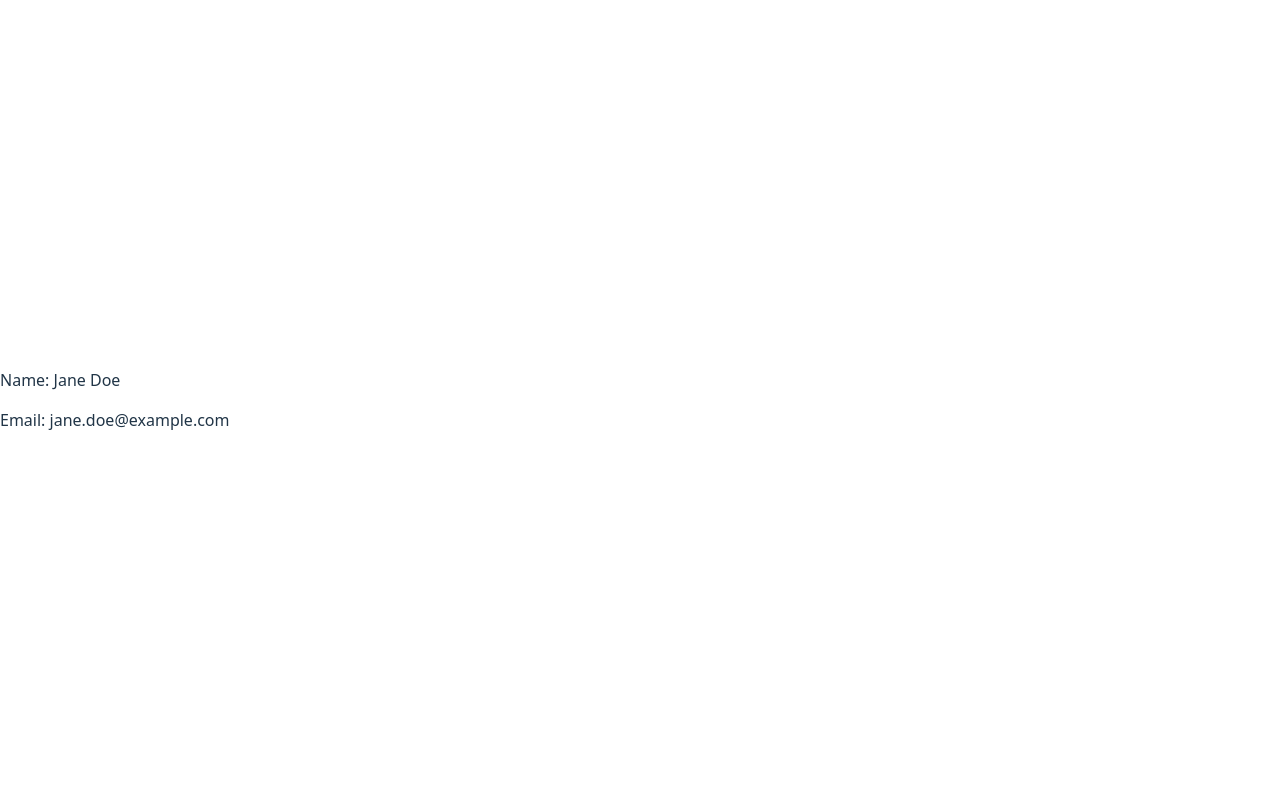
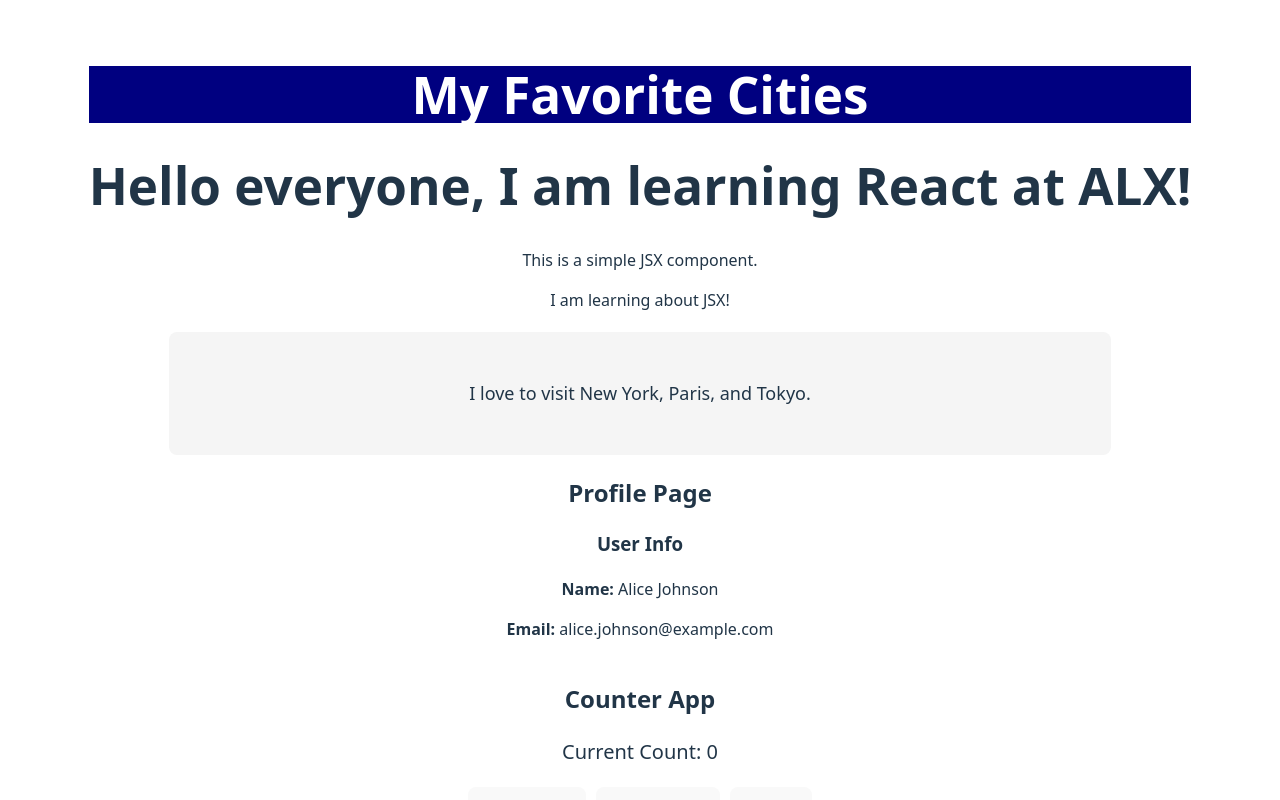
Before and after one commit to amanu212/alx-fe-reactjs, a React (Vite) app in the folder alx-react-app-new/: page / in a window 1280 px wide. Shown: the top 800 px of the page. Built offline with nearby package versions, Linux system fonts and the light colour scheme.

Commit message:
update commit

```diff
--- a/alx-react-app-new/src/App.jsx
+++ b/alx-react-app-new/src/App.jsx
@@ -1,17 +1,35 @@
 import React from 'react';
+import Header from './components/Header';
+import Footer from './components/Footer';
+import MainContent from './components/MainContent';
+import WelcomeMessage from './components/WelcomeMessage';
+import ProfilePage from './components/ProfilePage';
+import Counter from './components/Counter';
 import UserContext from './components/UserContext';
-import ProfilePage from './components/ProfilePage';
+import './App.css';
 
 function App() {
   const userData = {
-    name: "Jane Doe",
-    email: "jane.doe@example.com"
+    name: "Alice Johnson",
+    email: "alice.johnson@example.com"
   };
 
   return (
-    <UserContext.Provider value={userData}>
-      <ProfilePage />
-    </UserContext.Provider>
+    <>
+      <Header />
+      <WelcomeMessage />
+      <MainContent />
+
+      {/* Provide userData via Context API */}
+      <UserContext.Provider value={userData}>
+        <ProfilePage />
+      </UserContext.Provider>
+
+      {/* Clean, modular Counter */}
+      <Counter />
+
+      <Footer />
+    </>
   );
 }
 
--- a/alx-react-app-new/src/components/Counter.jsx
+++ b/alx-react-app-new/src/components/Counter.jsx
@@ -1,12 +1,12 @@
-// src/components/Counter.jsx
 import React, { useState } from 'react';
 
 function Counter() {
   const [count, setCount] = useState(0);
 
   return (
-    <div style={{ textAlign: 'center', marginTop: '30px' }}>
-      <p style={{ fontSize: '24px' }}>Current Count: {count}</p>
+    <div style={{ textAlign: 'center', marginTop: '40px' }}>
+      <h2>Counter App</h2>
+      <p style={{ fontSize: '20px' }}>Current Count: {count}</p>
       <button onClick={() => setCount(count + 1)}>Increment</button>
       <button onClick={() => setCount(count - 1)} style={{ margin: '0 10px' }}>Decrement</button>
       <button onClick={() => setCount(0)}>Reset</button>
--- a/alx-react-app-new/src/components/ProfilePage.jsx
+++ b/alx-react-app-new/src/components/ProfilePage.jsx
@@ -2,7 +2,12 @@ import React from 'react';
 import UserInfo from './UserInfo';
 
 function ProfilePage() {
-  return <UserInfo />;
+  return (
+    <div>
+      <h2>Profile Page</h2>
+      <UserInfo />
+    </div>
+  );
 }
 
 export default ProfilePage;
--- a/alx-react-app-new/src/components/UserDetails.jsx
+++ b/alx-react-app-new/src/components/UserDetails.jsx
@@ -6,8 +6,8 @@ function UserDetails() {
 
   return (
     <div>
-      <p>Name: {userData.name}</p>
-      <p>Email: {userData.email}</p>
+      <p><strong>Name:</strong> {userData.name}</p>
+      <p><strong>Email:</strong> {userData.email}</p>
     </div>
   );
 }
--- a/alx-react-app-new/src/components/UserInfo.jsx
+++ b/alx-react-app-new/src/components/UserInfo.jsx
@@ -2,7 +2,12 @@ import React from 'react';
 import UserDetails from './UserDetails';
 
 function UserInfo() {
-  return <UserDetails />;
+  return (
+    <div>
+      <h3>User Info</h3>
+      <UserDetails />
+    </div>
+  );
 }
 
 export default UserInfo;
```
